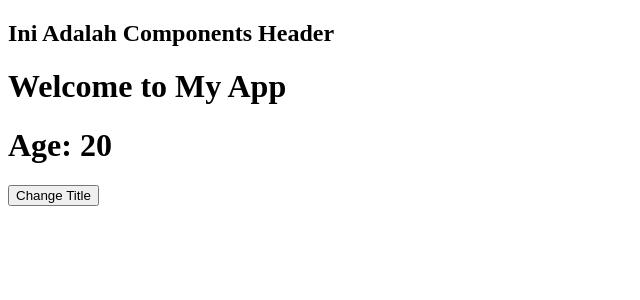
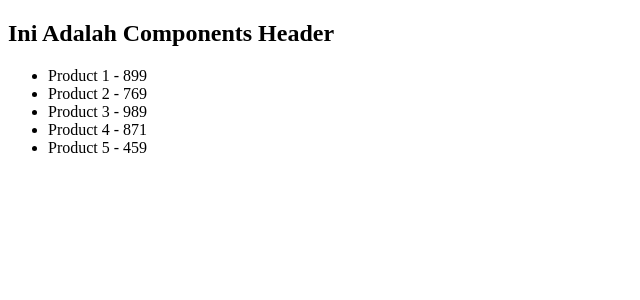
Before and after one commit to raihanprojecthub/react-hooks, a React (Vite) app: page / in a window 1280 px wide. Shown: the top 300 px of the page, without its empty margins (0-640 px from the left). Built offline with nearby package versions, Linux system fonts and the light colour scheme.

Commit message:
Looping Lists

```diff
--- a/src/App.jsx
+++ b/src/App.jsx
@@ -2,20 +2,32 @@
 import Header from "./components/Header";
 
 function App() {
-  const [title, setTitle] = useState("Welcome to My App");
-  const [age, setAge] = useState(20);
+  // const [title, setTitle] = useState("Welcome to My App");
+  // const [age, setAge] = useState(20);
+  const [products, setProducts] = useState([
+    { id: 1, title: 'Product 1', price: 899 },
+    { id: 2, title: 'Product 2', price: 769 },
+    { id: 3, title: 'Product 3', price: 989 },
+    { id: 4, title: 'Product 4', price: 871 },
+    { id: 5, title: 'Product 5', price: 459 },
+  ]);
 
-  const changeTitle = () => {
-    setTitle('Title Changed');
-    setAge(40);
-  }
+  // const changeTitle = () => {
+  //   setTitle('Title Changed');
+  //   setAge(40);
+  // }
 
   return (
     <div>
       <Header />
-      <h1>{ title }</h1>
+      {/* <h1>{ title }</h1>
       <h1>Age: { age }</h1>
-      <button onClick={ changeTitle }>Change Title</button>
+      <button onClick={ changeTitle }>Change Title</button> */}
+      <ul>
+        { products.map((product) => (
+          <li key={product.id}>{ product.title } - { product.price } </li>
+        )) }
+      </ul>
     </div>
   )
 }
```
